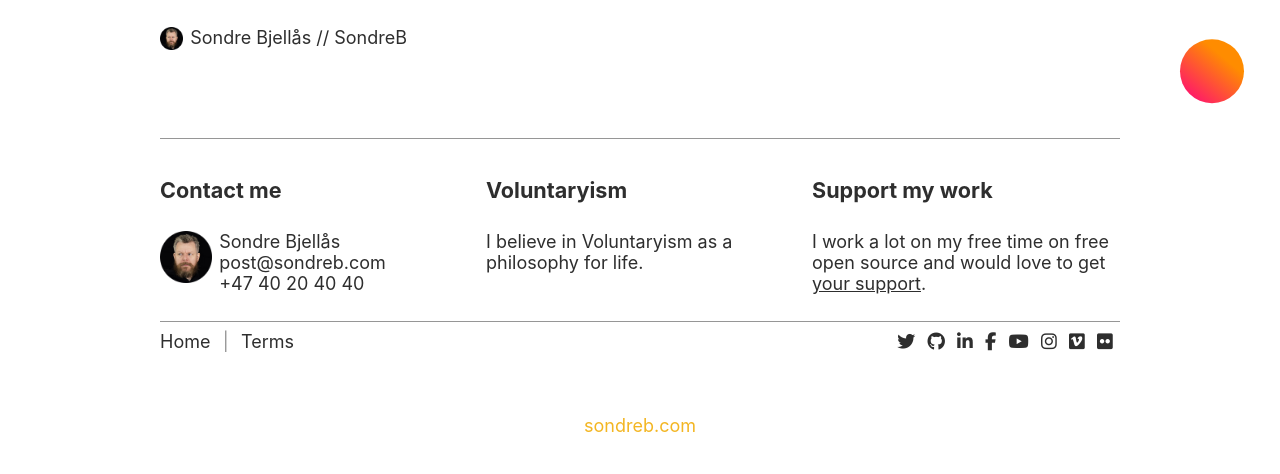
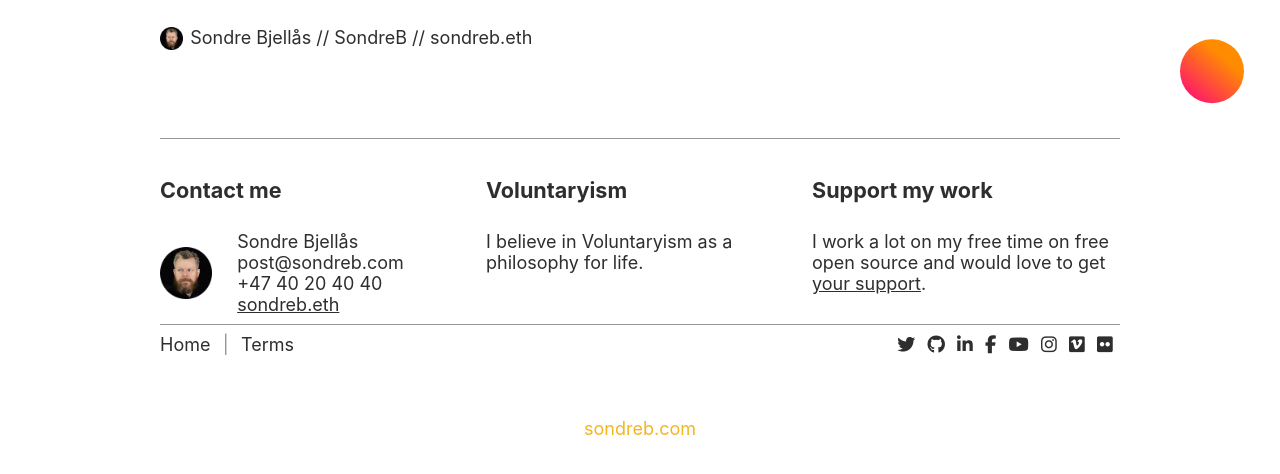
Before and after one commit to sondreb/sondreb.com, a website: page www/index.html in a window 1280 px wide. Drawn offline with nearby package versions, Linux system fonts and the light colour scheme.

Commit message:
Add the eth domain

```diff
--- a/www/index.html
+++ b/www/index.html
@@ -1,6 +1,6 @@
 <html>
   <head>
-    <title>Sondre Bjellås // sondreb.com</title>
+    <title>Sondre Bjellås // sondreb.com // sondreb.eth</title>
     <meta charset="utf-8" />
     <meta
       name="viewport"
@@ -39,7 +39,7 @@
       <div class="logo">
         <a href="/"
           ><img class="logo-icon" src="/favicon.png" /> Sondre Bjellås //
-          SondreB</a
+          SondreB // sondreb.eth</a
         >
       </div>
     </div>
@@ -53,10 +53,15 @@
       <div class="footer">
         <div>
           <h4>Contact me</h4>
-          <img class="footer-icon" src="/favicon.png" align="left" />
-          Sondre Bjellås<br />
-          post@sondreb.com<br />
-          +47 40 20 40 40<br />
+          <div class="footer-box">
+            <div><img class="footer-icon" src="/favicon.png" align="left" /></div>
+            <div>Sondre Bjellås<br />
+                post@sondreb.com<br />
+                +47 40 20 40 40<br />
+                <a href="https://app.ens.domains/sondreb.eth">sondreb.eth</a></div>
+          </div>
+
+
         </div>
         <div>
           <h4>Voluntaryism</h4>
--- a/www/style.css
+++ b/www/style.css
@@ -508,7 +508,7 @@ label {
 }
 
 .box > div {
-  margin: 10px; /* Adjust as needed */
+  margin: 10px;
 }
 
 .box > div:first-child {
@@ -516,6 +516,24 @@ label {
 }
 
 .box > div:last-child {
+  flex: 1;
+}
+
+.footer-box {
+  display: flex;
+  align-items: center;
+}
+
+.footer-box > div {
+  margin: 0;
+}
+
+.footer-box > div:first-child {
+  flex: 0 0 26px;
+  margin-right: 1em;
+}
+
+.footer-box > div:last-child {
   flex: 1;
 }
 
```
